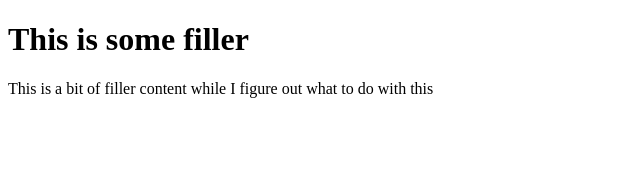
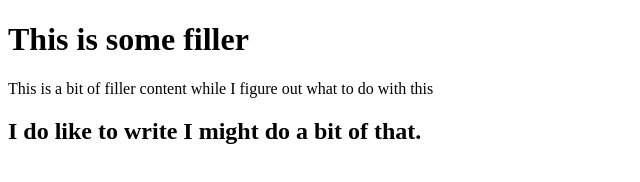
Before and after one commit to the-guy1/the-guy1.github.io, a plain HTML site: page index.html in a window 1280 px wide. Shown: the whole page, without its empty margins (0-640 px from the left). Drawn offline with Linux system fonts and the light colour scheme.

Commit message:
Update index.html

```diff
--- a/index.html
+++ b/index.html
@@ -21,5 +21,6 @@
     <h1>This is some filler</h1>
     <p>This is a bit of filler content while I figure out what to
     do with this</p>
+    <h2>I do like to write I might do a bit of that.</h2>
 </body>
 </html>
```
